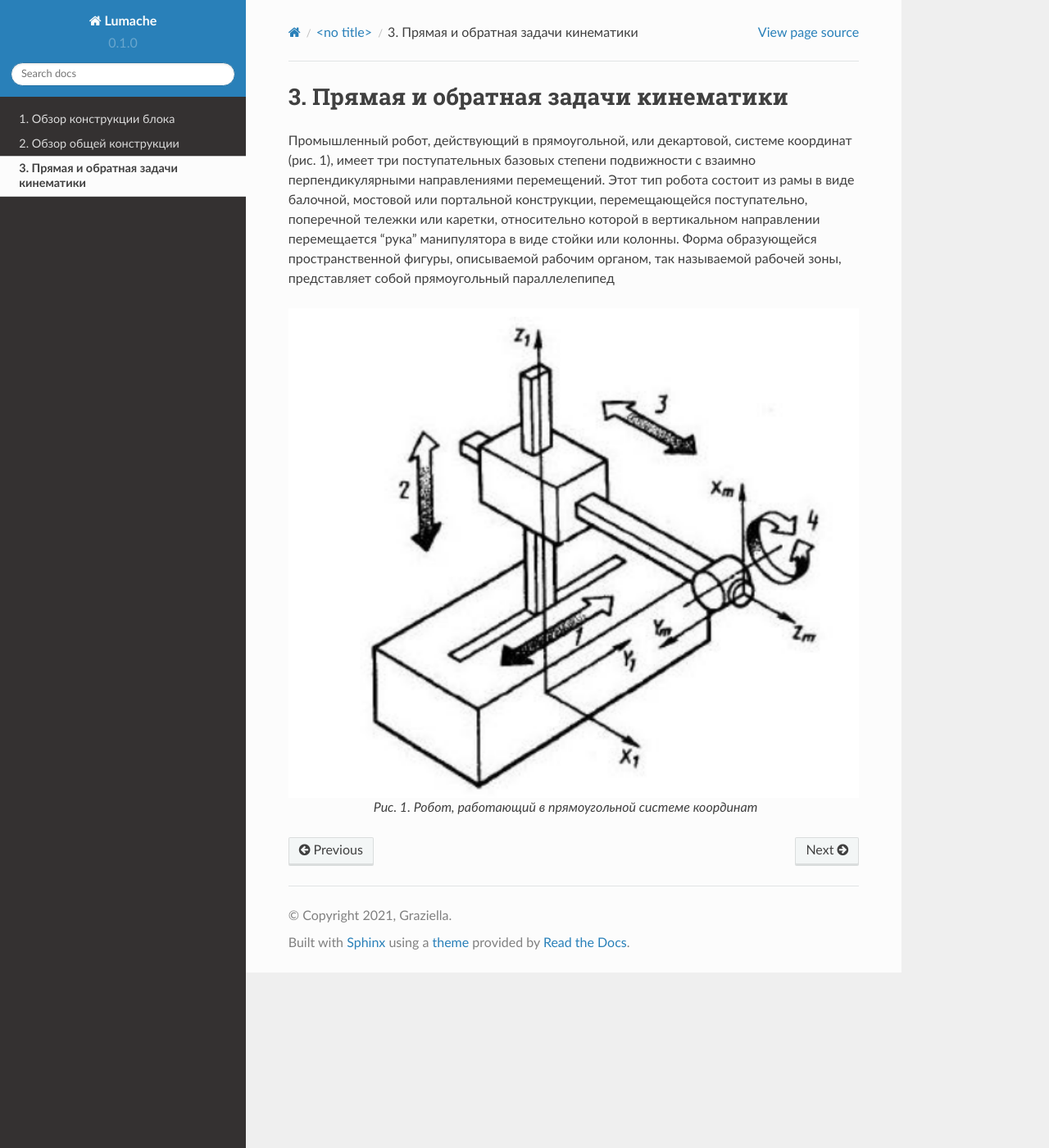
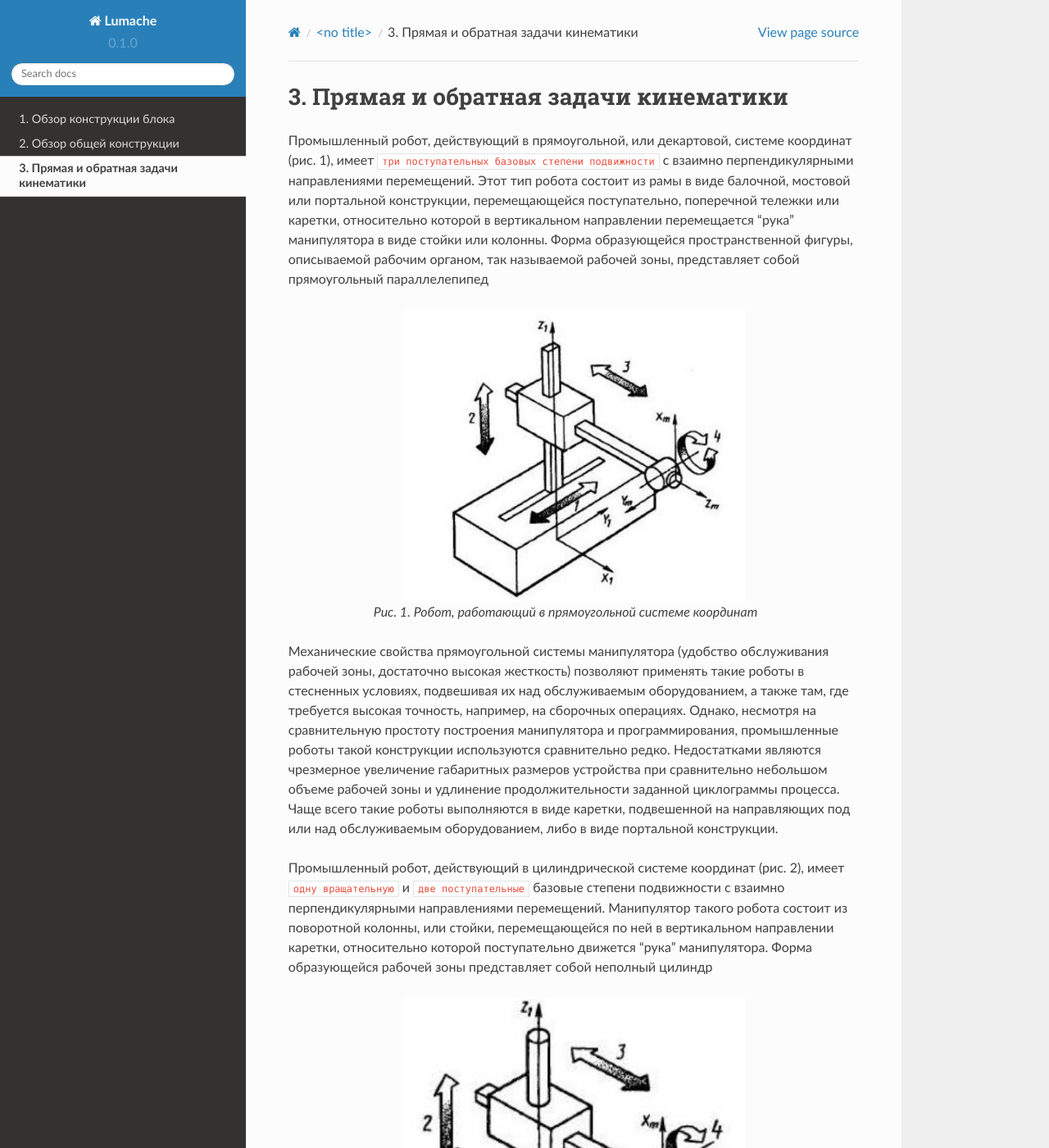
Before and after one commit to BBanwz/AgroLab_Multibot, a Sphinx documentation site: the page built from docs/source/2/1.rst, in a window 1280 px wide and 1400 px high. Shown: the whole window at 82% size. Built offline with Sphinx 7.4.7 and the Read the Docs theme 2.0.0, drawn with Linux system fonts in a browser that asks for light colours; some of the changed text lies outside the part shown.

Commit message:
Update 1.rst

```diff
--- a/docs/source/2/1.rst
+++ b/docs/source/2/1.rst
@@ -1,11 +1,24 @@
 Прямая и обратная задачи кинематики
 ===================================
 
-Промышленный робот, действующий в прямоугольной, или декартовой, системе координат (рис. 1), имеет три поступательных базовых степени подвижности с взаимно перпендикулярными направлениями перемещений. Этот тип робота состоит из рамы в виде балочной, мостовой или портальной конструкции, перемещающейся поступательно, поперечной тележки или каретки, относительно которой в вертикальном направлении перемещается "рука" манипулятора в виде стойки или колонны. Форма образующейся пространственной фигуры, описываемой рабочим органом, так называемой рабочей зоны, представляет собой прямоугольный параллелепипед
+Промышленный робот, действующий в прямоугольной, или декартовой, системе координат (рис. 1), имеет ``три поступательных базовых степени подвижности`` с взаимно перпендикулярными направлениями перемещений. Этот тип робота состоит из рамы в виде балочной, мостовой или портальной конструкции, перемещающейся поступательно, поперечной тележки или каретки, относительно которой в вертикальном направлении перемещается "рука" манипулятора в виде стойки или колонны. Форма образующейся пространственной фигуры, описываемой рабочим органом, так называемой рабочей зоны, представляет собой прямоугольный параллелепипед
 
 .. figure:: images/1.png
-       :width: 100%
+       :width: 60%
        :align: center
        :alt: задачи кинематики
 
        Рис. 1. Робот, работающий в прямоугольной системе координат
+
+Механические свойства прямоугольной системы манипулятора (удобство обслуживания рабочей зоны, достаточно высокая жесткость) позволяют применять такие роботы в стесненных условиях, подвешивая их над обслуживаемым оборудованием, а также там, где требуется высокая точность, например, на сборочных операциях. Однако, несмотря на сравнительную простоту построения манипулятора и программирования, промышленные роботы такой конструкции используются сравнительно редко. Недостатками являются чрезмерное увеличение габаритных размеров устройства при сравнительно небольшом объеме рабочей зоны и удлинение продолжительности заданной циклограммы процесса. Чаще всего такие роботы выполняются в виде каретки, подвешенной на направляющих под или над обслуживаемым оборудованием, либо в виде портальной конструкции.
+
+Промышленный робот, действующий в цилиндрической системе координат (рис. 2), имеет ``одну вращательную`` и ``две поступательные`` базовые степени подвижности с взаимно перпендикулярными направлениями перемещений. Манипулятор такого робота состоит из поворотной колонны, или стойки, перемещающейся по ней в вертикальном направлении каретки, относительно которой поступательно движется "рука" манипулятора. Форма образующейся рабочей зоны представляет собой неполный цилиндр
+
+.. figure:: images/2.png
+       :width: 60%
+       :align: center
+       :alt: задачи кинематики
+
+       Рис. 2. Робот, работающий в цилиндрической системе координат
+
+Благодаря удобству конструктивного построения и программирования, такая конфигурация манипулятора получила широкое распространение. Она обеспечивает обслуживание большого объема рабочего пространства, а наличие двух переносных поступательных перемещений наряду с вращательным облегчает планировку и компоновку рабочих мест и оборудования, создание робототехнических комплексов. К недостатку следует отнести затруднительность обслуживания объектов, расположенных на малой высоте.
```
